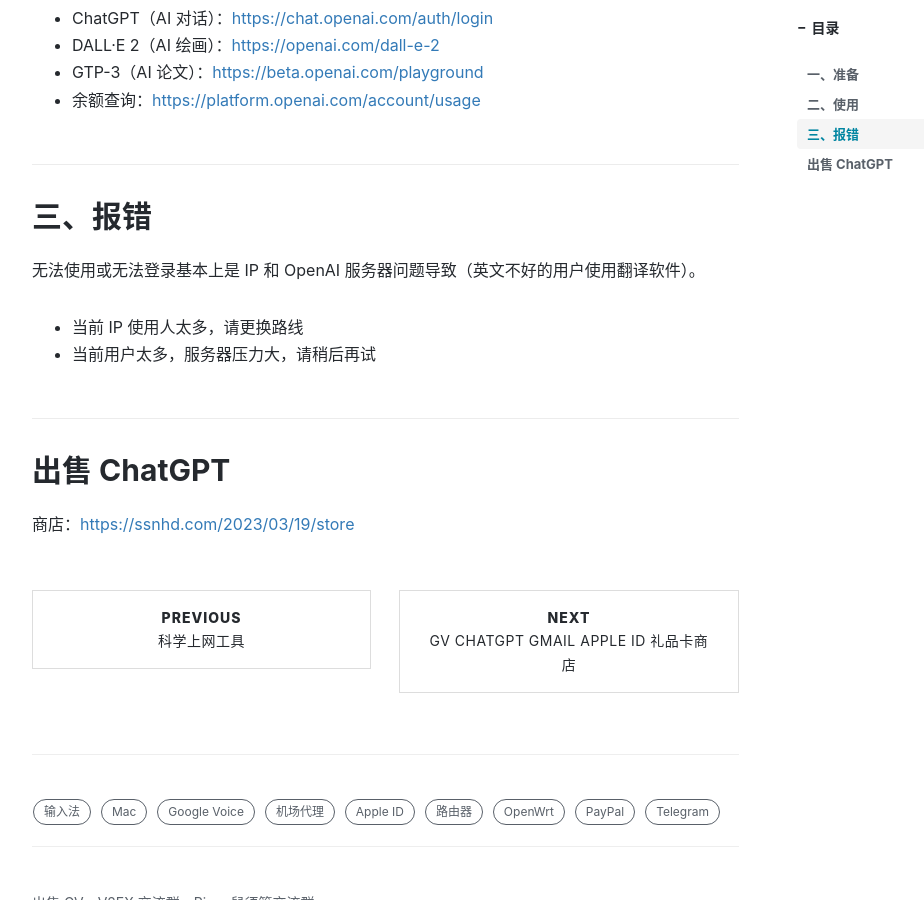
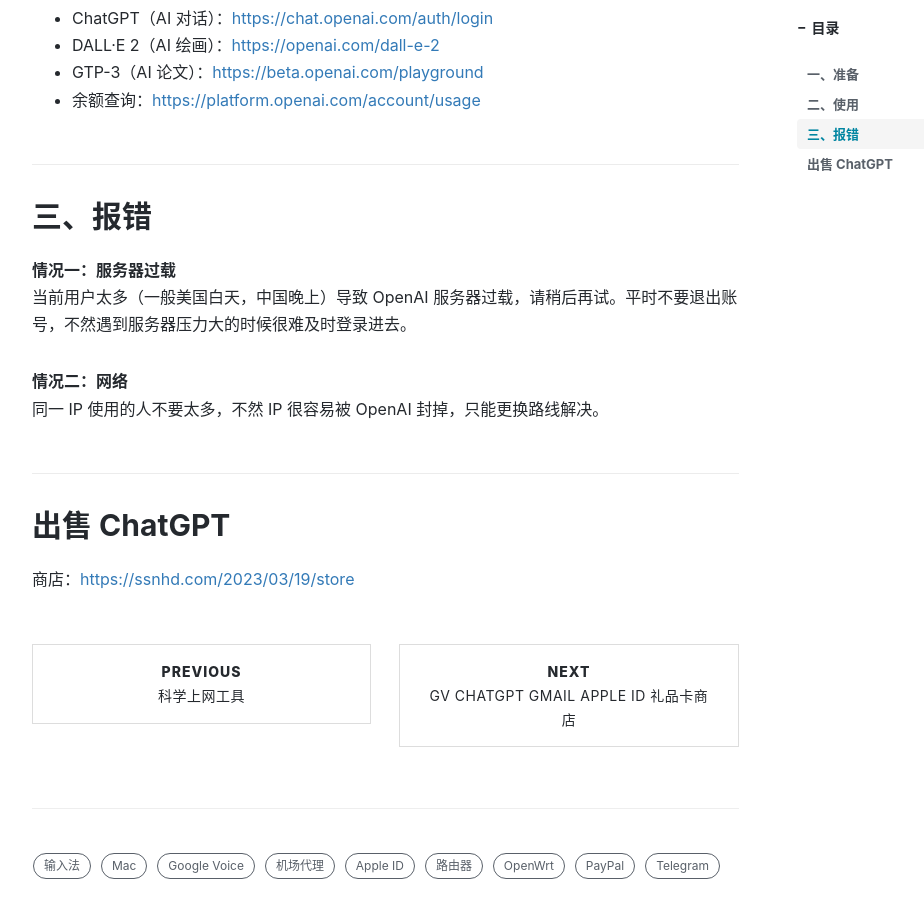
Before and after one commit to ssnhd/ssnhd.github.io, a Jekyll site: the page built from _posts/2023-2-17-ChatGPT.md, in a window 1280 px wide and 900 px high, scrolled down 872 px. Shown: the whole window, without its empty margins (233-1157 px from the left). Built offline with Jekyll 4.4.1, drawn with Linux system fonts in a browser that asks for light colours; nearby versions of some CDN libraries; comment, search, counter and statistics services are not loaded.

Commit message:
Update 2023-2-17-ChatGPT.md

```diff
--- a/_posts/2023-2-17-ChatGPT.md
+++ b/_posts/2023-2-17-ChatGPT.md
@@ -29,10 +29,11 @@
 
 ## 三、报错
 
-无法使用或无法登录基本上是 IP 和 OpenAI 服务器问题导致（英文不好的用户使用翻译软件）。
+**情况一：服务器过载**\
+当前用户太多（一般美国白天，中国晚上）导致 OpenAI 服务器过载，请稍后再试。平时不要退出账号，不然遇到服务器压力大的时候很难及时登录进去。
 
-- 当前 IP 使用人太多，请更换路线
-- 当前用户太多，服务器压力大，请稍后再试
+**情况二：网络**\
+同一 IP 使用的人不要太多，不然 IP 很容易被 OpenAI 封掉，只能更换路线解决。
 
 ## 出售 ChatGPT
 
```
